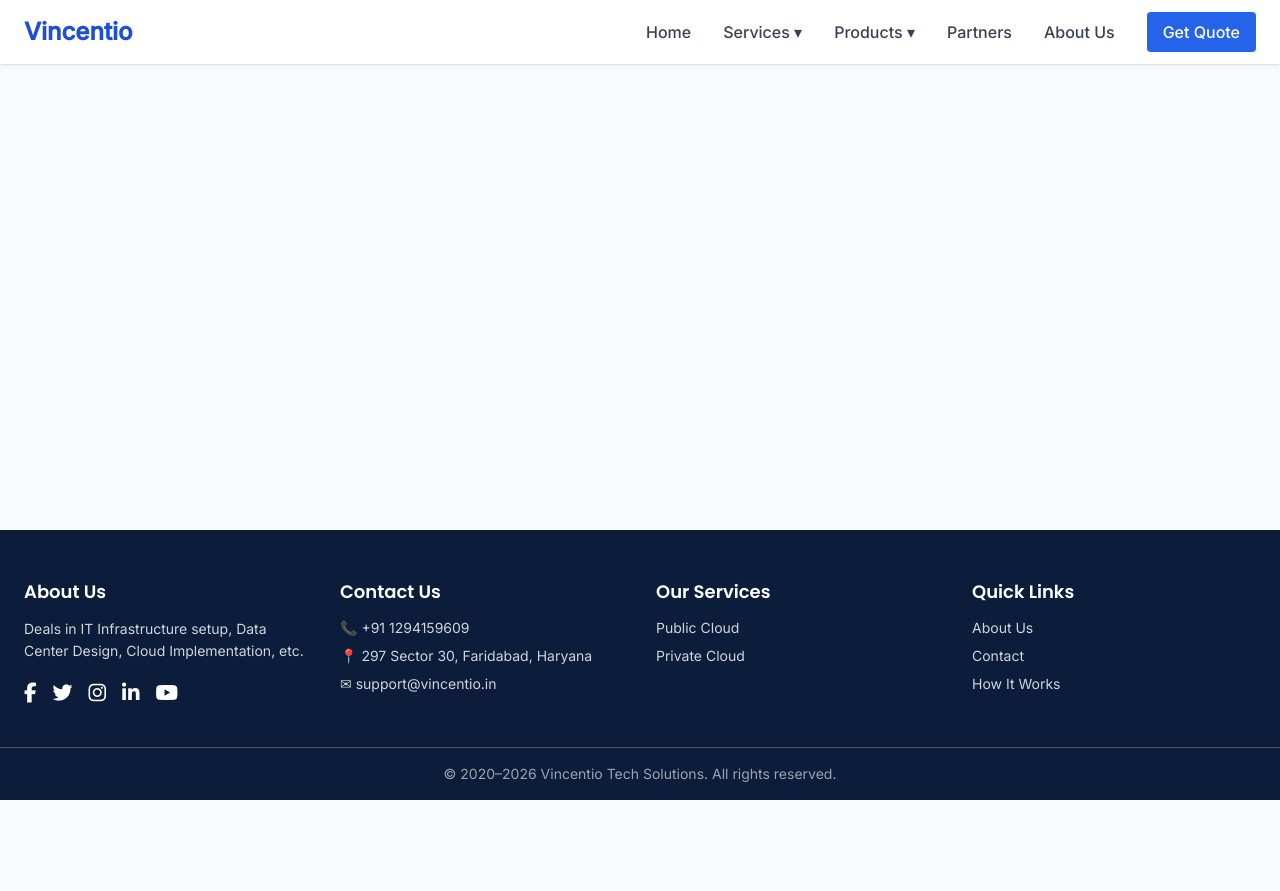
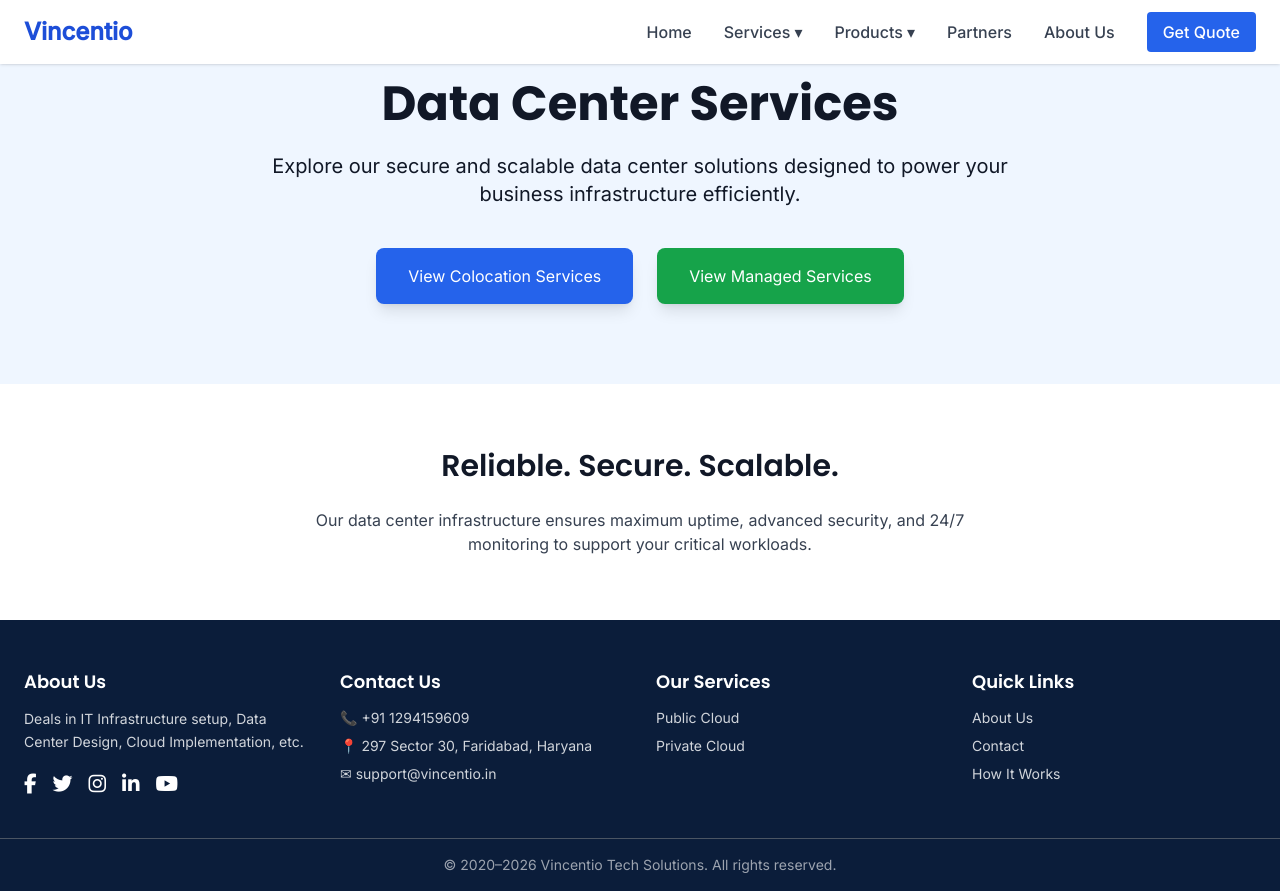
Before and after one commit to 9936shwetasingh/vincentio-react, a React (Vite) app: page /services/colocation in a window 1280 px wide. Before the commit the page ends 800 px from the top, so only its background shows below. Built offline with nearby package versions, Linux system fonts and the light colour scheme.

Commit message:
Updated services page and added ServicesColocation

```diff
--- a/package.json
+++ b/package.json
@@ -10,6 +10,7 @@
     "preview": "vite preview"
   },
   "dependencies": {
+    "@heroicons/react": "^2.2.0",
     "emailjs-com": "^3.2.0",
     "framer-motion": "^12.26.2",
     "lucide-react": "^0.562.0",
--- a/src/App.jsx
+++ b/src/App.jsx
@@ -4,15 +4,15 @@
 // Pages
 import Home from "./pages/Home";
 import About from "./pages/About";
-import Services from "./pages/Services";
-import Products from "./pages/Products";
 import Contact from "./pages/Contact";
 import HowItWorks from "./pages/HowItWorks";
 import PublicCloud from "./pages/PublicCloud";
 import PrivateCloud from "./pages/PrivateCloud";
+import ServicesColocation from "./pages/ServicesColocation";
 import VnetWall from "./pages/VnetWall";
 import VnetMox from "./pages/VnetMox";
 import Partners404 from "./pages/Partners404";
+
 // Components
 import Navbar from "./components/Navbar";
 import Footer from "./components/Footer";
@@ -29,19 +29,14 @@
           <Routes>
             <Route path="/" element={<Home />} />
             <Route path="/about" element={<About />} />
-            <Route path="/services" element={<Services />} />
-            <Route path="/products" element={<Products />} />
             <Route path="/contact" element={<Contact />} />
             <Route path="/how-it-works" element={<HowItWorks />} />
             <Route path="/services/public-cloud" element={<PublicCloud />} />
             <Route path="/services/private-cloud" element={<PrivateCloud />} />
+            <Route path="/services/colocation" element={<ServicesColocation />} />
             <Route path="/products/vnetwall" element={<VnetWall />} />
             <Route path="/products/vnetmox" element={<VnetMox />} />
-              <Route path="/partners" element={<Partners404 />} />
-
-
-
-
+            <Route path="/partners" element={<Partners404 />} />
           </Routes>
         </div>
 
--- a/src/components/Navbar.jsx
+++ b/src/components/Navbar.jsx
@@ -23,69 +23,114 @@
   onMouseEnter={() => setServiceOpen(true)}
   onMouseLeave={() => setServiceOpen(false)}
 >
-            <span className="cursor-pointer hover:text-blue-600">
-              Services ▾
+  <span className="cursor-pointer hover:text-blue-600 flex items-center gap-1">
+    Services
+    <span
+      className={`transition-transform duration-300 ${
+        serviceOpen ? "rotate-180" : "rotate-0"
+      }`}
+    >
+      ▾
+    </span>
   </span>
 
   <div
-              className={`absolute top-7 left-0 w-52 bg-white shadow-lg rounded-md py-2 transition-all duration-200 ${
-                serviceOpen ? "opacity-100 visible" : "opacity-0 invisible"
+    className={`absolute top-8 left-0 w-56 bg-white shadow-xl rounded-lg py-2 transition-all duration-300 transform ${
+      serviceOpen
+        ? "opacity-100 visible translate-y-0"
+        : "opacity-0 invisible -translate-y-2"
     }`}
   >
-              <Link to="/services/public-cloud" className="block px-4 py-2 hover:bg-gray-100">
+    <Link
+      to="/services/public-cloud"
+      className="block px-4 py-2 hover:bg-blue-50 hover:text-blue-600 transition"
+    >
       Public Cloud
     </Link>
-              <Link to="/services/private-cloud" className="block px-4 py-2 hover:bg-gray-100">
+
+    <Link
+      to="/services/private-cloud"
+      className="block px-4 py-2 hover:bg-blue-50 hover:text-blue-600 transition"
+    >
       Private Cloud
+    </Link>
+
+    <Link
+      to="/services/colocation"
+      className="block px-4 py-2 hover:bg-blue-50 hover:text-blue-600 transition"
+    >
+      Services Colocation
     </Link>
   </div>
 </div>
+
+
+              {/* Products Dropdown */}
               {/* Products Dropdown */}
 <div
   className="relative"
   onMouseEnter={() => setProductOpen(true)}
   onMouseLeave={() => setProductOpen(false)}
 >
-  <span className="cursor-pointer hover:text-blue-600">
-    Products ▾
+  {/* Dropdown Button */}
+  <span className="cursor-pointer hover:text-blue-600 flex items-center gap-1 font-medium">
+    Products
+    <span
+      className={`transition-transform duration-300 ${
+        productOpen ? "rotate-180" : "rotate-0"
+      }`}
+    >
+      ▾
+    </span>
   </span>
 
+  {/* Dropdown Menu */}
   <div
-    className={`absolute top-7 left-0 w-56 bg-white shadow-lg rounded-md py-2 transition-all duration-200 ${
-      productOpen ? "opacity-100 visible" : "opacity-0 invisible"
-    }`}
+    className={`absolute top-8 left-0 w-56 bg-white shadow-2xl rounded-lg py-2 transition-all duration-300 transform z-50
+      ${productOpen ? "opacity-100 visible translate-y-0" : "opacity-0 invisible -translate-y-2"}
+    `}
   >
     {/* Network & Security */}
     <div className="relative group">
-      <div className="px-4 py-2 hover:bg-gray-100 cursor-pointer flex justify-between">
-        Network & Security <span>›</span>
+      <div className="px-4 py-2 hover:bg-blue-50 hover:text-blue-600 cursor-pointer flex justify-between items-center transition">
+        Network & Security <span className="text-gray-400">›</span>
       </div>
 
-      <div className="absolute top-0 left-full w-44 bg-white shadow-lg rounded-md py-2
-                      opacity-0 invisible group-hover:opacity-100 group-hover:visible">
-        <Link to="/products/vnetwall" className="block px-4 py-2 hover:bg-gray-100">
+      <div
+        className="absolute top-0 left-full w-44 bg-white shadow-xl rounded-lg py-2
+          opacity-0 invisible group-hover:opacity-100 group-hover:visible
+          transition-all duration-300 transform -translate-y-1 group-hover:translate-y-0"
+      >
+        <Link
+          to="/products/vnetwall"
+          className="block px-4 py-2 hover:bg-blue-50 hover:text-blue-600 transition"
+        >
           Flexbox
         </Link>
       </div>
     </div>
 
-    {/* Virtualization */}
+    {/* Server Hardware */}
     <div className="relative group">
-      <div className="px-4 py-2 hover:bg-gray-100 cursor-pointer flex justify-between">
-        Server Hardware <span>›</span>
+      <div className="px-4 py-2 hover:bg-blue-50 hover:text-blue-600 cursor-pointer flex justify-between items-center transition">
+        Server Hardware <span className="text-gray-400">›</span>
       </div>
 
-      <div className="absolute top-0 left-full w-44 bg-white shadow-lg rounded-md py-2
-                      opacity-0 invisible group-hover:opacity-100 group-hover:visible">
-        <Link to="/products/vnetmox" className="block px-4 py-2 hover:bg-gray-100">
+      <div
+        className="absolute top-0 left-full w-44 bg-white shadow-xl rounded-lg py-2
+          opacity-0 invisible group-hover:opacity-100 group-hover:visible
+          transition-all duration-300 transform -translate-y-1 group-hover:translate-y-0"
+      >
+        <Link
+          to="/products/vnetmox"
+          className="block px-4 py-2 hover:bg-blue-50 hover:text-blue-600 transition"
+        >
           Rack Servers
         </Link>
       </div>
     </div>
   </div>
 </div>
-
-
 
           <Link to="/partners" className="hover:text-blue-600">Partners</Link>
           <Link to="/about" className="hover:text-blue-600">About Us</Link>
--- a/src/components/ServicesSection.jsx
+++ /dev/null
@@ -1,26 +0,0 @@
-const services = [
-  { title: "Public Cloud", icon: "https://vincentio.in/wp-content/uploads/2023/05/cloud.png" },
-  { title: "Private Cloud", icon: "https://vincentio.in/wp-content/uploads/2023/05/server.png" },
-];
-
-export default function ServicesSection() {
-  return (
-    <section className="py-16 bg-white pointer-events-none">
-      <div className="max-w-7xl mx-auto px-6 text-center">
-        <h2 className="text-3xl font-bold mb-10">Our Services</h2>
-
-        <div className="grid grid-cols-2 md:grid-cols-2 gap-8">
-          {services.map((service, index) => (
-            <div
-              key={index}
-              className="flex flex-col items-center p-6 bg-gray-50 rounded-xl shadow cursor-default"
-            >
-              <img src={service.icon} className="w-16 h-16 mb-4" />
-              <h3 className="font-semibold text-lg">{service.title}</h3>
-            </div>
-          ))}
-        </div>
-      </div>
-    </section>
-  );
-}
--- a/src/pages/Services.jsx
+++ /dev/null
@@ -1,26 +0,0 @@
-const services = [
-  { title: "Public Cloud", icon: "https://vincentio.in/wp-content/uploads/2023/05/cloud.png" },
-  { title: "Private Cloud", icon: "https://vincentio.in/wp-content/uploads/2023/05/server.png" },
-];
-
-export default function Services() {
-  return (
-    <div className="pt-20">
-      <div className="text-center py-16 bg-gray-50">
-        <h1 className="text-4xl font-bold mb-4">Our Services</h1>
-      </div>
-
-      <div className="max-w-7xl mx-auto px-6 py-16 grid md:grid-cols-2 gap-10">
-        {services.map((service, index) => (
-          <div
-            key={index}
-            className="flex flex-col items-center p-6 bg-gray-50 rounded-xl shadow cursor-default"
-          >
-            <img src={service.icon} className="w-16 h-16 mb-4" />
-            <h3 className="font-semibold text-lg">{service.title}</h3>
-          </div>
-        ))}
-      </div>
-    </div>
-  );
-}
--- /dev/null
+++ b/src/pages/ServicesColocation.jsx
@@ -0,0 +1,62 @@
+import React from "react";
+
+export default function ServicesColocation() {
+  return (
+    <div className="bg-white text-gray-900">
+
+      {/* Hero Section */}
+      <section className="bg-blue-50 py-20">
+        <div className="max-w-6xl mx-auto px-6 text-center">
+
+          <h1 className="text-4xl md:text-5xl font-bold mb-6">
+            Data Center Services
+          </h1>
+
+          <p className="text-lg md:text-xl max-w-3xl mx-auto mb-10">
+            Explore our secure and scalable data center solutions designed to
+            power your business infrastructure efficiently.
+          </p>
+
+          {/* External Links Buttons */}
+          <div className="flex justify-center gap-6 flex-wrap">
+
+            {/* Colocation Link */}
+            <a
+              href="https://www.rackbank.com/datacenter-services/colocation.html"
+              target="_blank"
+              rel="noopener noreferrer"
+              className="px-8 py-4 bg-blue-600 text-white rounded-lg shadow-lg hover:bg-blue-700 transition duration-300"
+            >
+              View Colocation Services
+            </a>
+
+            {/* Managed Services Link */}
+            <a
+              href="https://www.rackbank.com/datacenter-services/managed-services.html"
+              target="_blank"
+              rel="noopener noreferrer"
+              className="px-8 py-4 bg-green-600 text-white rounded-lg shadow-lg hover:bg-green-700 transition duration-300"
+            >
+              View Managed Services
+            </a>
+
+          </div>
+        </div>
+      </section>
+
+      {/* Optional Additional Content Section */}
+      <section className="py-16">
+        <div className="max-w-6xl mx-auto px-6 text-center">
+          <h2 className="text-3xl font-semibold mb-6">
+            Reliable. Secure. Scalable.
+          </h2>
+          <p className="text-gray-700 max-w-2xl mx-auto">
+            Our data center infrastructure ensures maximum uptime, advanced
+            security, and 24/7 monitoring to support your critical workloads.
+          </p>
+        </div>
+      </section>
+
+    </div>
+  );
+}
```
Also changed, not shown: src/pages/Products.jsx (deleted, +0 -66 lines), 1 other file (tests, documents, lock files or other folders). Lines whose indentation alone changed are shown as unchanged.
